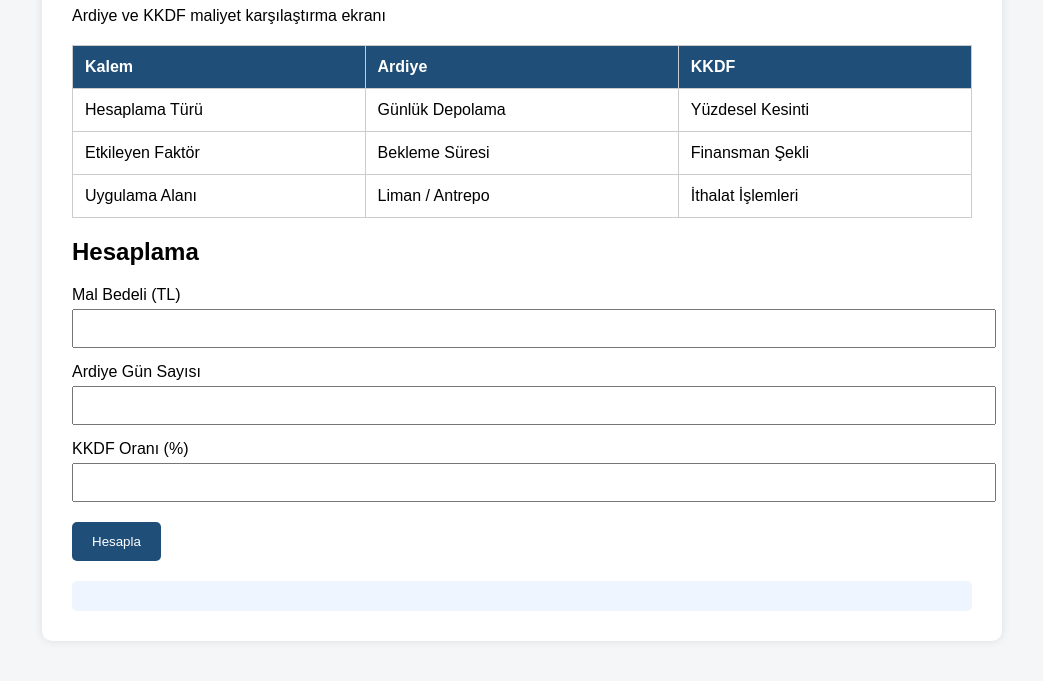
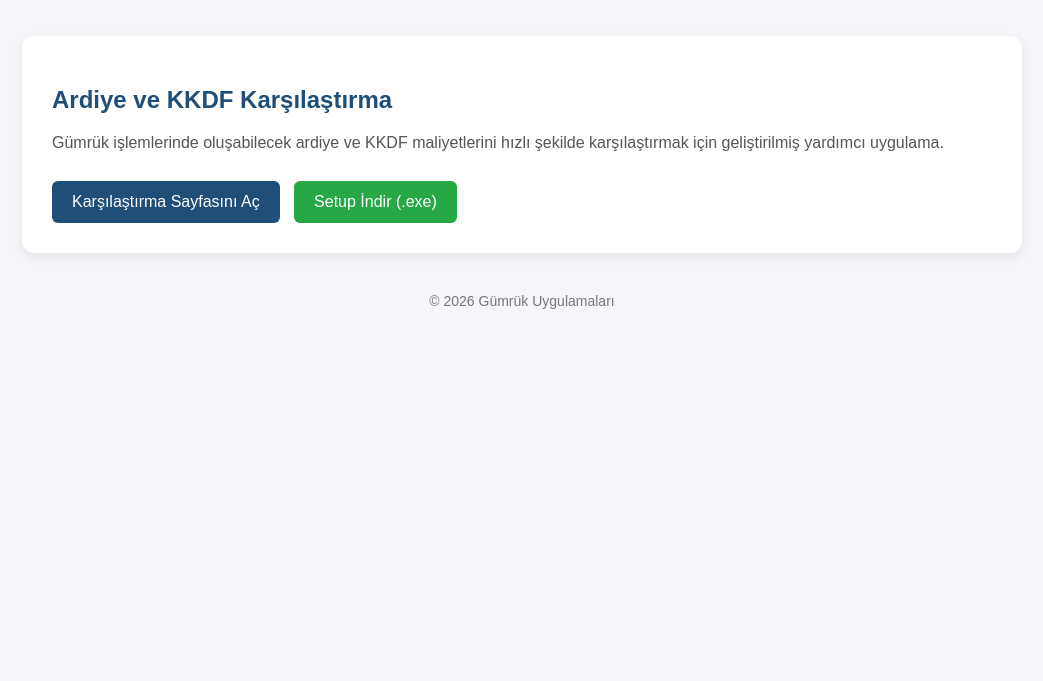
Before and after one commit to mithdreamer/magical-marigold-440317, a plain HTML site: page gumrukuygulama.html in a window 1280 px wide. Shown: the part 143-824 px from the top of the page, without its empty margins (118-1161 px from the left). After the commit the page ends 800 px from the top, so only its background shows below. Drawn offline with Linux system fonts and the light colour scheme.

Commit message:
Refactor HTML and CSS for layout improvements

```diff
--- a/gumrukuygulama.html
+++ b/gumrukuygulama.html
@@ -3,150 +3,143 @@
 <head>
 <meta charset="UTF-8">
 <meta name="viewport" content="width=device-width, initial-scale=1.0">
+
 <title>Gümrük Uygulamaları</title>
 
 <style>
+
 body{
-    font-family: Arial;
-    margin:40px;
-    background:#f4f6f8;
+    margin:0;
+    padding:0;
+    font-family:Arial, Helvetica, sans-serif;
+    background:#f4f6f9;
 }
 
 .container{
-    background:white;
-    padding:30px;
-    border-radius:10px;
-    max-width:900px;
-    margin:auto;
-    box-shadow:0 0 10px rgba(0,0,0,0.1);
+    width:90%;
+    max-width:1000px;
+    margin:50px auto;
 }
 
-h1{
-    color:#1f4e79;
+.title{
+    text-align:center;
+    margin-bottom:40px;
 }
 
-table{
-    width:100%;
-    border-collapse:collapse;
-    margin-top:20px;
+.title h1{
+    color:#1f4e79;
+    font-size:38px;
 }
 
-table th, table td{
-    border:1px solid #ccc;
-    padding:12px;
-    text-align:left;
+.title p{
+    color:#555;
+    font-size:18px;
 }
 
-table th{
-    background:#1f4e79;
-    color:white;
+.card{
+    background:white;
+    border-radius:12px;
+    padding:30px;
+    box-shadow:0 4px 12px rgba(0,0,0,0.08);
+    transition:0.3s;
 }
 
-.input-group{
-    margin-top:15px;
+.card:hover{
+    transform:translateY(-5px);
 }
 
-input{
-    width:100%;
-    padding:10px;
-    margin-top:5px;
+.card h2{
+    color:#1f4e79;
+    margin-bottom:15px;
 }
 
-button{
-    margin-top:20px;
-    background:#1f4e79;
-    color:white;
-    border:none;
-    padding:12px 20px;
-    cursor:pointer;
-    border-radius:5px;
+.card p{
+    color:#555;
+    line-height:1.6;
 }
 
-.result{
-    margin-top:20px;
-    background:#eef5ff;
-    padding:15px;
-    border-radius:5px;
+.link-area{
+    margin-top:25px;
 }
+
+.page-link{
+    display:inline-block;
+    text-decoration:none;
+    color:white;
+    background:#1f4e79;
+    padding:12px 20px;
+    border-radius:6px;
+    margin-right:10px;
+    transition:0.3s;
+}
+
+.page-link:hover{
+    background:#163a59;
+}
+
+.download-btn{
+    display:inline-block;
+    text-decoration:none;
+    color:white;
+    background:#28a745;
+    padding:12px 20px;
+    border-radius:6px;
+    transition:0.3s;
+}
+
+.download-btn:hover{
+    background:#1f7f35;
+}
+
+.footer{
+    text-align:center;
+    margin-top:40px;
+    color:#777;
+    font-size:14px;
+}
+
 </style>
 </head>
+
 <body>
 
 <div class="container">
 
-<h1>Gümrük Uygulamaları Portalı</h1>
+    <div class="title">
+        <h1>Gümrük Uygulamaları Portalı</h1>
+        <p>Ardiye ve KKDF karşılaştırma uygulamaları</p>
+    </div>
 
-<p>
-Ardiye ve KKDF maliyet karşılaştırma ekranı
-</p>
+    <div class="card">
 
-<table>
-<tr>
-    <th>Kalem</th>
-    <th>Ardiye</th>
-    <th>KKDF</th>
-</tr>
+        <h2>Ardiye ve KKDF Karşılaştırma</h2>
 
-<tr>
-    <td>Hesaplama Türü</td>
-    <td>Günlük Depolama</td>
-    <td>Yüzdesel Kesinti</td>
-</tr>
+        <p>
+            Gümrük işlemlerinde oluşabilecek ardiye ve KKDF maliyetlerini
+            hızlı şekilde karşılaştırmak için geliştirilmiş yardımcı uygulama.
+        </p>
 
-<tr>
-    <td>Etkileyen Faktör</td>
-    <td>Bekleme Süresi</td>
-    <td>Finansman Şekli</td>
-</tr>
+        <div class="link-area">
 
-<tr>
-    <td>Uygulama Alanı</td>
-    <td>Liman / Antrepo</td>
-    <td>İthalat İşlemleri</td>
-</tr>
-</table>
+            <!-- Sayfa Linki -->
+            <a href="ardiye-kkdf.html" class="page-link">
+                Karşılaştırma Sayfasını Aç
+            </a>
 
-<h2>Hesaplama</h2>
+            <!-- Setup EXE -->
+            <a href="setup.exe" class="download-btn">
+                Setup İndir (.exe)
+            </a>
 
-<div class="input-group">
-<label>Mal Bedeli (TL)</label>
-<input type="number" id="bedel">
-</div>
+        </div>
 
-<div class="input-group">
-<label>Ardiye Gün Sayısı</label>
-<input type="number" id="gun">
-</div>
+    </div>
 
-<div class="input-group">
-<label>KKDF Oranı (%)</label>
-<input type="number" id="kkdf">
-</div>
-
-<button onclick="hesapla()">Hesapla</button>
-
-<div class="result" id="sonuc"></div>
+    <div class="footer">
+        © 2026 Gümrük Uygulamaları
+    </div>
 
 </div>
 
-<script>
-function hesapla(){
-
-    let bedel = parseFloat(document.getElementById("bedel").value);
-    let gun = parseFloat(document.getElementById("gun").value);
-    let kkdf = parseFloat(document.getElementById("kkdf").value);
-
-    let ardiye = gun * 150;
-
-    let kkdfTutari = bedel * kkdf / 100;
-
-    document.getElementById("sonuc").innerHTML =
-    `
-    <b>Ardiye Tutarı:</b> ${ardiye.toFixed(2)} TL<br>
-    <b>KKDF Tutarı:</b> ${kkdfTutari.toFixed(2)} TL
-    `;
-}
-</script>
-
 </body>
 </html>
```
